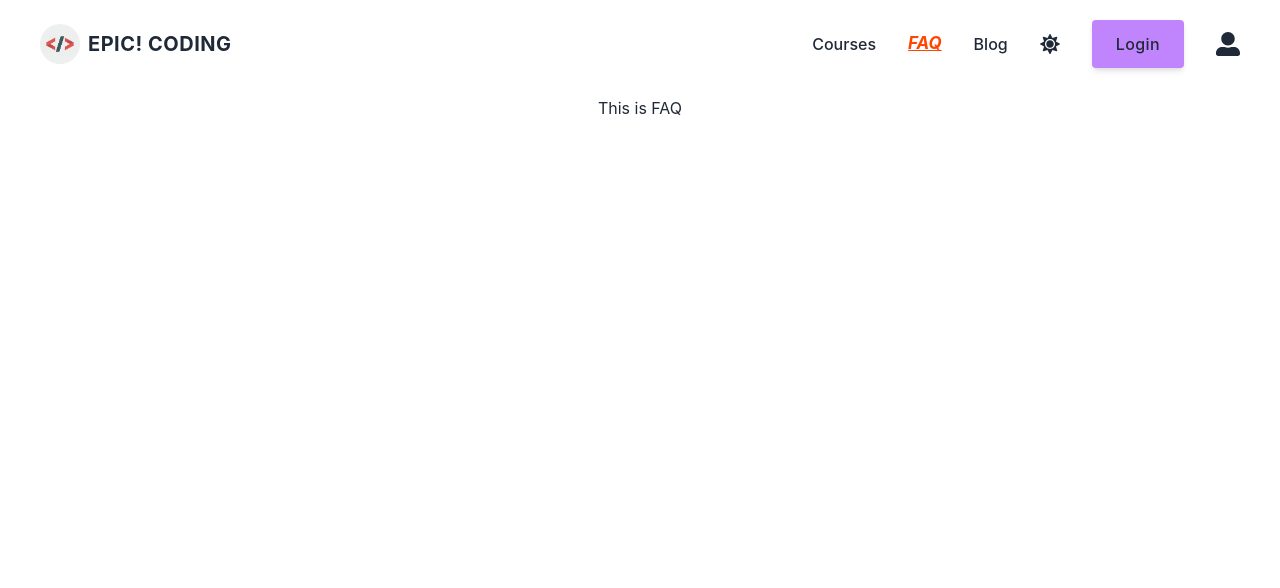
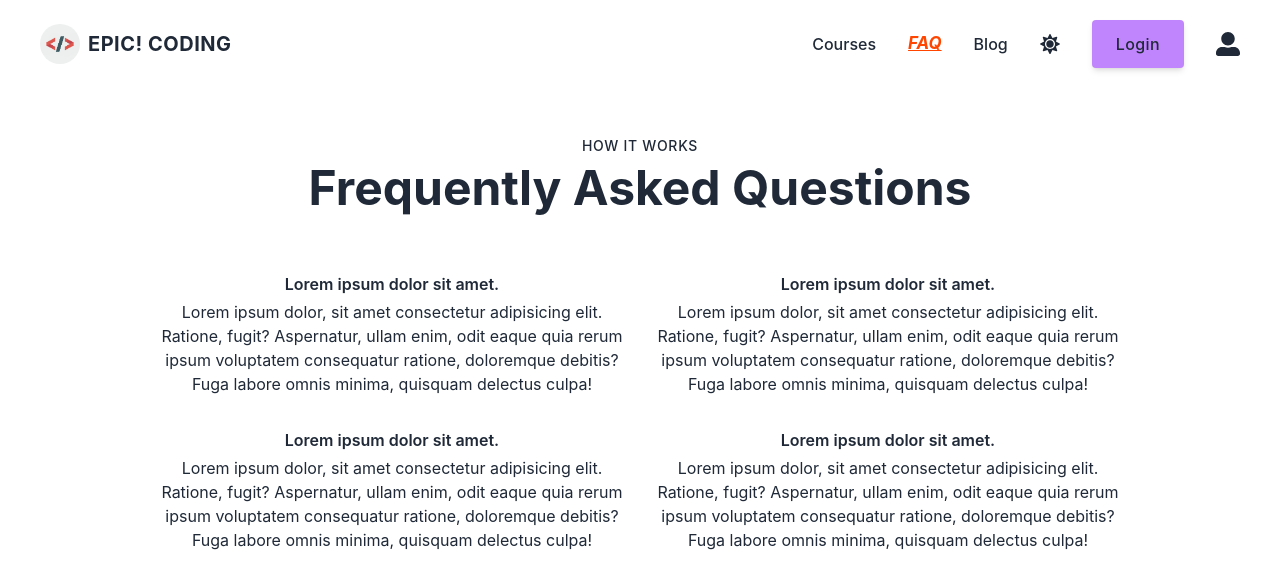
Before and after one commit to sajid1545/epic-coding_client, a React (Create React App) app: page /FAQ in a window 1280 px wide. Shown: the top 588 px of the page. Built offline with nearby package versions, Linux system fonts and the light colour scheme; no server answers.

Commit message:
react-image-magnify package used

```diff
--- a/package.json
+++ b/package.json
@@ -13,6 +13,7 @@
 		"react-dom": "^18.2.0",
 		"react-hot-toast": "^2.4.0",
 		"react-icons": "^4.6.0",
+		"react-image-magnify": "^2.7.4",
 		"react-loader-spinner": "^5.3.4",
 		"react-router-dom": "^6.4.2",
 		"react-scripts": "5.0.1",
--- a/src/Pages/Auth/Login/Login.jsx
+++ b/src/Pages/Auth/Login/Login.jsx
@@ -10,13 +10,13 @@ const Login = () => {
 
 	const [errors, setError] = useState('');
 
-	let navigate = useNavigate();
-	let location = useLocation();
+	const navigate = useNavigate();
+	const location = useLocation();
 
-	let from = location.state?.from?.pathname || '/';
+	const from = location.state?.from?.pathname || '/';
 
 	useEffect(() => {
-		if (user && user.uid) {
+		if (user) {
 			navigate(from, { replace: true });
 		}
 	}, [user, navigate]);
@@ -34,29 +34,25 @@ const Login = () => {
 			.then((result) => {
 				const user = result.user;
 				console.log(user);
-				navigate(from, { replace: true });
 				form.reset();
 				toast.success('Success');
+				navigate(from, { replace: true });
 			})
 			.catch((e) => {
 				toast.error(e.message);
 				setError(e.message);
 			});
-		// .finally(() => {
-		// 	setLoading(false);
-		// });
 	};
 
 	// Github signIn Authentication
 
 	const handleGithubSignIn = () => {
-		// e.preventDefault();
 		githubSignIn()
 			.then((result) => {
 				const user = result.user;
-				navigate(from, { replace: true });
 				console.log(user);
 				toast.success('success');
+				navigate(from, { replace: true });
 			})
 			.catch((e) => {
 				toast.error(e.message);
@@ -70,9 +66,9 @@ const Login = () => {
 			.then((result) => {
 				const user = result.user;
 				console.log(user);
-				navigate(from, { replace: true });
 
 				toast.success('Success');
+				navigate(from, { replace: true });
 			})
 			.catch((e) => {
 				toast.error(e.message);
--- a/src/Pages/CheckOutCourse/CheckOutCourse.jsx
+++ b/src/Pages/CheckOutCourse/CheckOutCourse.jsx
@@ -4,20 +4,21 @@ import { CourseContext } from './../../Contexts/CourseProvider';
 
 const CheckOutCourse = () => {
 	const { selectedCourse } = useContext(CourseContext);
-
+	const { title, picture, ratings, about, price, instructor, id } = selectedCourse;
 
 	const handleSuccesMeassage = () => {
 		Swal.fire(
 			'Congratulations 🎉🎉 ',
 			`You have finally enrolled in ${selectedCourse.title}`,
 			'success'
-          )
-    }
+		);
+	};
 
 	return (
-        <div className='space-y-6'>
-            <span className='text-xl'>Selected Course : </span>
-			<h1 className='text-4xl font-bold'>{selectedCourse.title}</h1>
+		<div className="space-y-6">
+			<h1 className="text-xl font-bold">Course Id :{id}</h1>
+			<h1 className="text-4xl font-bold">{title}</h1>
+			<img src={picture} alt="" className="w-[30%] mx-auto" />
 			<button
 				type="button"
 				onClick={handleSuccesMeassage}
--- a/src/Pages/CourseDetails/CourseDetails.jsx
+++ b/src/Pages/CourseDetails/CourseDetails.jsx
@@ -1,37 +1,48 @@
 import React, { useContext } from 'react';
 import { FaChessKnight, FaDownload, FaOpencart, FaStar, FaStarHalf } from 'react-icons/fa';
-import { createBrowserRouter, Link } from 'react-router-dom';
+import { Link } from 'react-router-dom';
 import { CourseContext } from './../../Contexts/CourseProvider';
 import Pdf from 'react-to-pdf';
-// import ReactImageMagnify from 'react-image-magnify';
+import ReactImageMagnify from 'react-image-magnify';
 
 const CourseDetails = () => {
 	const { selectedCourse } = useContext(CourseContext);
 
 	const ref = React.createRef();
 
-	const { title, picture, ratings, about, overview1, overview2, overview3, price, instructor } =
-		selectedCourse;
+	const {
+		title,
+		picture,
+		ratings,
+		about,
+		overview1,
+		overview2,
+		overview3,
+		price,
+		instructor,
+		topic,
+	} = selectedCourse;
 
 	return (
 		<div>
 			<div className="max-w-xl mx-auto p-8 rounded-xl shadow-md dark:bg-gray-900 dark:text-gray-100 my-10">
 				<div className="flex justify-between pb-4 border-bottom">
 					<div className="flex items-center">
-						<h1 className="mb-0 capitalize dark:text-gray-100">Photography</h1>
+						<span className="px-4 py-1  text-base rounded-full text-purple-900 border border-purple-600 bg-purple-200 ">
+							{topic}
+						</span>
 					</div>
 
 					<Pdf targetRef={ref} filename="course-details.pdf">
 						{({ toPdf }) => (
-							<button onClick={toPdf}>
+							<button className="tooltip tooltip-secondary" data-tip="Download" onClick={toPdf}>
 								<FaDownload />
 							</button>
 						)}
 					</Pdf>
 				</div>
-				<div ref={ref}  className="space-y-7 ">
-					{/* ref={ref}  */}
-					{/* <div>
+				<div ref={ref} className="space-y-7 ">
+					<div>
 						<ReactImageMagnify
 							{...{
 								smallImage: {
@@ -46,8 +57,8 @@ const CourseDetails = () => {
 								},
 							}}
 						/>
-					</div> */}
-					<img src={picture} alt="" />
+					</div>
+					{/* <img src={picture} alt="" /> */}
 					<div className="space-y-2">
 						<h3 className="text-xl font-semibold dark:text-violet-400">{title}</h3>
 
@@ -61,7 +72,9 @@ const CourseDetails = () => {
 							<h3 className="text-xl   font-semibold dark:text-violet-400">Price : ${price}</h3>
 							<div className="flex items-center gap-2 justify-center">
 								{ratings > 4 ? (
-									<div className="flex items-center gap-2 justify-center">
+									<div
+										data-tip={`${ratings}`}
+										className="tooltip flex items-center gap-2 justify-center">
 										<FaStar className="text-xl text-yellow-500" />
 										<FaStar className="text-xl text-yellow-500" />
 										<FaStar className="text-xl text-yellow-500" />
@@ -69,7 +82,9 @@ const CourseDetails = () => {
 										<FaStar className="text-xl text-yellow-500" />
 									</div>
 								) : (
-									<div className="flex items-center gap-2 justify-center">
+									<div
+										data-tip={`${ratings}`}
+										className="tooltip flex items-center gap-2 justify-center">
 										<FaStar className="text-xl text-yellow-500" />
 										<FaStar className="text-xl text-yellow-500" />
 										<FaStar className="text-xl text-yellow-500" />
--- a/src/Pages/FAQ/FAQ.jsx
+++ b/src/Pages/FAQ/FAQ.jsx
@@ -1,11 +1,54 @@
 import React from 'react';
 
 const FAQ = () => {
-    return (
-        <div>
-            <h1>This is FAQ</h1>
-        </div>
-    );
+	return (
+		<div>
+			<section className="dark:bg-gray-800 dark:text-gray-100 min-h-screen">
+				<div className="container flex flex-col justify-center p-4 mx-auto md:p-8">
+					<p className="p-2 text-sm font-medium tracking-wider text-center uppercase">
+						How it works
+					</p>
+					<h2 className="mb-12 text-4xl font-bold leading-none text-center sm:text-5xl">
+						Frequently Asked Questions
+					</h2>
+					<div className="grid gap-10 md:gap-8 sm:p-3 md:grid-cols-2 lg:px-12 xl:px-32">
+						<div>
+							<h3 className="font-semibold">Lorem ipsum dolor sit amet.</h3>
+							<p className="mt-1 dark:text-gray-400">
+								Lorem ipsum dolor, sit amet consectetur adipisicing elit. Ratione, fugit?
+								Aspernatur, ullam enim, odit eaque quia rerum ipsum voluptatem consequatur ratione,
+								doloremque debitis? Fuga labore omnis minima, quisquam delectus culpa!
+							</p>
+						</div>
+						<div>
+							<h3 className="font-semibold">Lorem ipsum dolor sit amet.</h3>
+							<p className="mt-1 dark:text-gray-400">
+								Lorem ipsum dolor, sit amet consectetur adipisicing elit. Ratione, fugit?
+								Aspernatur, ullam enim, odit eaque quia rerum ipsum voluptatem consequatur ratione,
+								doloremque debitis? Fuga labore omnis minima, quisquam delectus culpa!
+							</p>
+						</div>
+						<div>
+							<h3 className="font-semibold">Lorem ipsum dolor sit amet.</h3>
+							<p className="mt-1 dark:text-gray-400">
+								Lorem ipsum dolor, sit amet consectetur adipisicing elit. Ratione, fugit?
+								Aspernatur, ullam enim, odit eaque quia rerum ipsum voluptatem consequatur ratione,
+								doloremque debitis? Fuga labore omnis minima, quisquam delectus culpa!
+							</p>
+						</div>
+						<div>
+							<h3 className="font-semibold">Lorem ipsum dolor sit amet.</h3>
+							<p className="mt-1 dark:text-gray-400">
+								Lorem ipsum dolor, sit amet consectetur adipisicing elit. Ratione, fugit?
+								Aspernatur, ullam enim, odit eaque quia rerum ipsum voluptatem consequatur ratione,
+								doloremque debitis? Fuga labore omnis minima, quisquam delectus culpa!
+							</p>
+						</div>
+					</div>
+				</div>
+			</section>
+		</div>
+	);
 };
 
 export default FAQ;
```
Also changed, not shown: firebase.json (added), 2 other files (tests, documents, lock files or other folders). Lines whose indentation alone changed are shown as unchanged.
